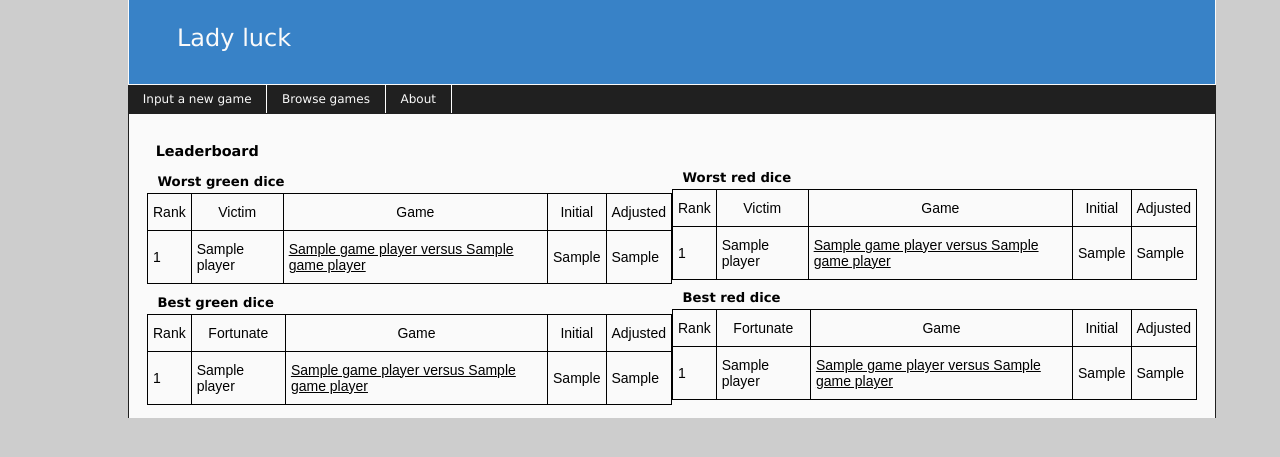
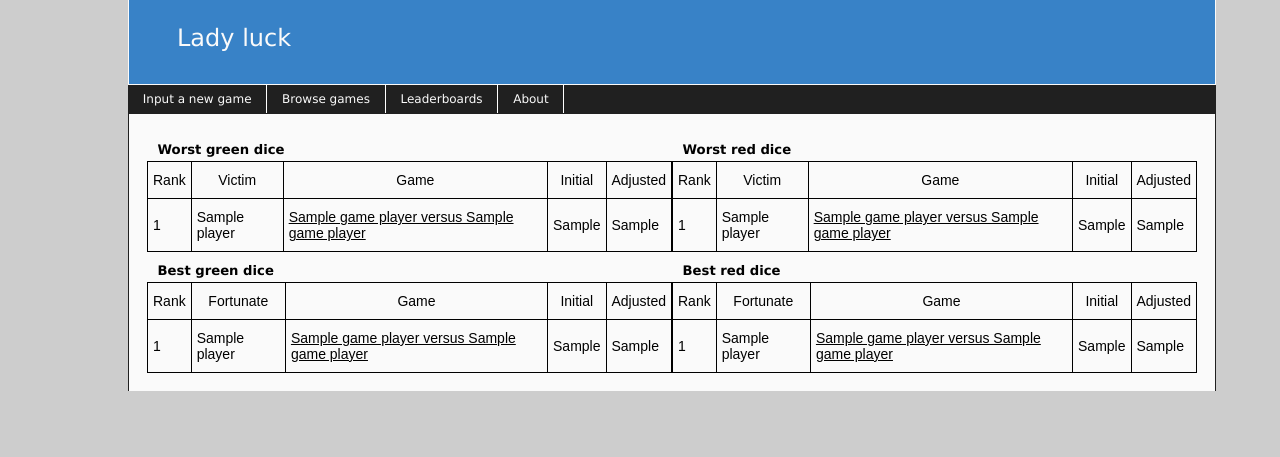
Before and after one commit to lhayhurst/ladyluck, a Python web app: template templates/leaderboard.html in a window 1280 px wide. Shown: the part 13-470 px from the top of the page. Run offline with Jinja, Linux system fonts and the light colour scheme; the template is opened without the code that fills it: most values are stand-ins (such as "Sample title", 1, 10 or a date in 2020); some libraries are stand-ins or nearby versions.

Commit message:
luck leaderboards!

```diff
--- a/templates/layout.html
+++ b/templates/layout.html
@@ -19,6 +19,7 @@
 			<ul class="menuhaut" >
 				<li><a href="new">Input a new game</a></li>
 				<li><a href="games">Browse games</a></li>
+                <li><a href="leaderboard">Leaderboards</a></li>
 				<li><a href="about">About</a></li>
 
 			</ul>
--- a/templates/leaderboard.html
+++ b/templates/leaderboard.html
@@ -1,8 +1,5 @@
 {% extends "layout.html" %}
 {% block content %}
-
-<h2>Leaderboard</h2>
-
 
 <style type="text/css">
 .tg  {border-collapse:collapse;border-spacing:0;}
```
